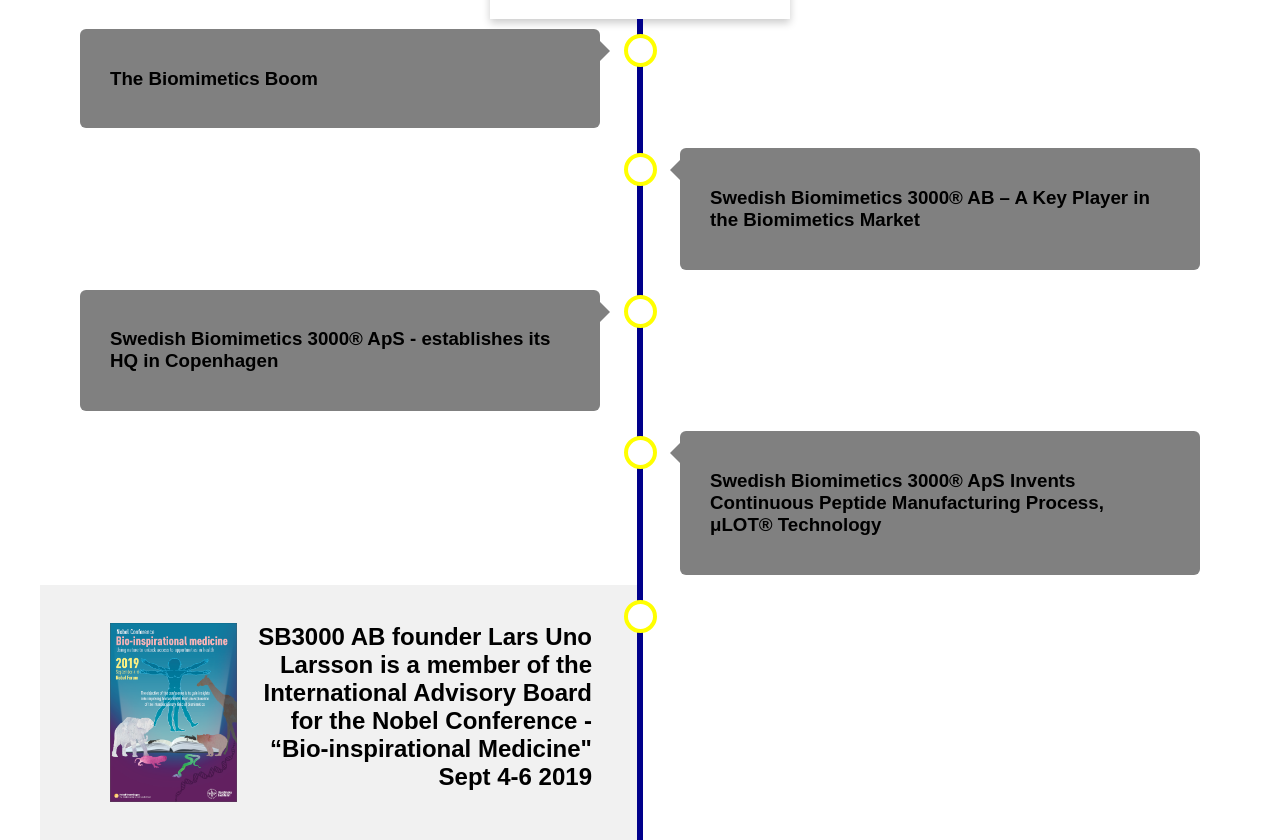
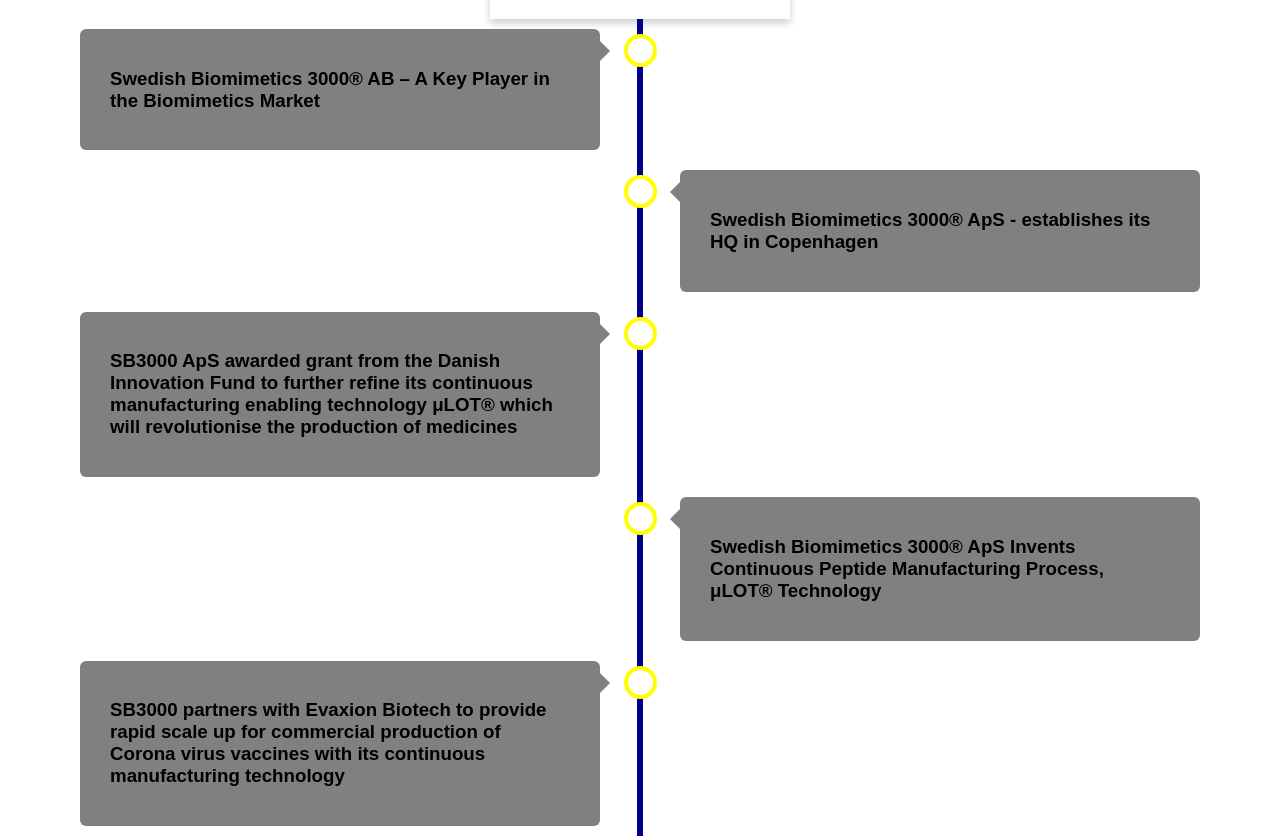
Before and after one commit to JTennants/SB3000, a plain HTML site: page news.html in a window 1280 px wide. Shown: the part 651-1491 px from the top of the page. Drawn offline with Linux system fonts and the light colour scheme.

Commit message:
Update news.html

```diff
--- a/news.html
+++ b/news.html
@@ -27,8 +27,7 @@
 <div class="card">
                 <img src="assets\turning torso.png" alt="earth" style="width:100%">
 	 <div class="text">
-                        <h4>Turning Torso</h4>
-		 <h4> - Malmö, Sweden </h4>
+
                     </div>
                 <div class="tainer">
 		<img src="assets\LOGO.png" alt="logo" style="border-radius: 50%; display: block; margin-left: auto; margin-right: auto; transform: translateY(-50%);">
@@ -40,47 +39,37 @@
 <div class="timeline">
     <div class="container left">
         <div class="content">
-            <h3><a href="https://www.marketwatch.com/press-release/medical-biomimetics-market-2020-detailed-analysis-of-current-industry-figures-with-top-countries-data-market-size-forecasts-growth-and-emerging-trends-2020-2026-2020-10-13" id="link" style = "text-decoration: none;">The Biomimetics Boom</a></h3>
+             <h3><a href="https://www.persistencemarketresearch.com/market-research/biomimetics-market.asp" id="link" style = "text-decoration: none;"> Swedish Biomimetics 3000® AB – A Key Player in the Biomimetics Market </a> </h3>
 
         </div>
     </div>
-    <div class="container right">
-        <div class="content">
-            <h3><a href="https://www.persistencemarketresearch.com/market-research/biomimetics-market.asp" id="link" style = "text-decoration: none;"> Swedish Biomimetics 3000® AB – A Key Player in the Biomimetics Market </a> </h3>
 
-            </div>
-    </div>
-	<div class="container left">
+	<div class="container right">
         <div class="content">
             <h3><a href="https://www.openpr.com/news/2145445/sb3000-the-life-science-technology-company-establishes-its-hq" id="link" style = "text-decoration: none;">Swedish Biomimetics 3000® ApS - establishes its HQ in Copenhagen</a></h3>
 
             </div>
     </div>
+    <div class="container left">
+        <div class="content">
+            <h3>SB3000 ApS awarded grant from the Danish Innovation Fund to further refine its continuous manufacturing enabling technology μLOT® which will revolutionise the production of medicines </h3>
+
+            </div>
+    </div>
+
 	<div class="container right">
         <div class="content">
            <h3> <a href="https://www.businesswire.com/news/home/20190328005541/en/Swedish-Biomimetics-3000-Invents-Continuous-Peptide-Manufacturing?fbclid=IwAR2cPD9fnrwpH98u8hJPkW2LSIFQt9FOntAlU8IjjJU0Ff8PHNMVKk5oLVs" id="link" style = "text-decoration: none;">Swedish Biomimetics 3000® ApS Invents Continuous Peptide Manufacturing Process, μLOT® Technology</a></h3>
 
             </div>
     </div>
+	<div class="container left">
+        <div class="content">
+           <h3> 	SB3000 partners with Evaxion Biotech to provide rapid scale up for commercial production of Corona virus vaccines with its continuous manufacturing technology </h3>
 
+            </div>
+    </div>
 
-		<div class="container" style="background-color:#f1f1f1">
-    <div class="row">
-        <div class="column-33">
-            <div class="container2">
-                <img src="assets\nobel.PNG" alt="nobel" class="image">
-                <div class="overlay" style="background-color: dodgerblue;">
-                    <div class="text">
-                        <h4>Unlocking access of nature to opportunities in health</h4>
-                    </div>
-                </div>
-            </div>
-        </div>
-
-            <h2  style="text-align: right"><b>SB3000 AB founder Lars Uno Larsson is a member of the International Advisory Board for the Nobel Conference - “Bio-inspirational Medicine" Sept 4-6 2019</b></h2>
-        </div>
-    </div>
-</div>
 
 
 
```
